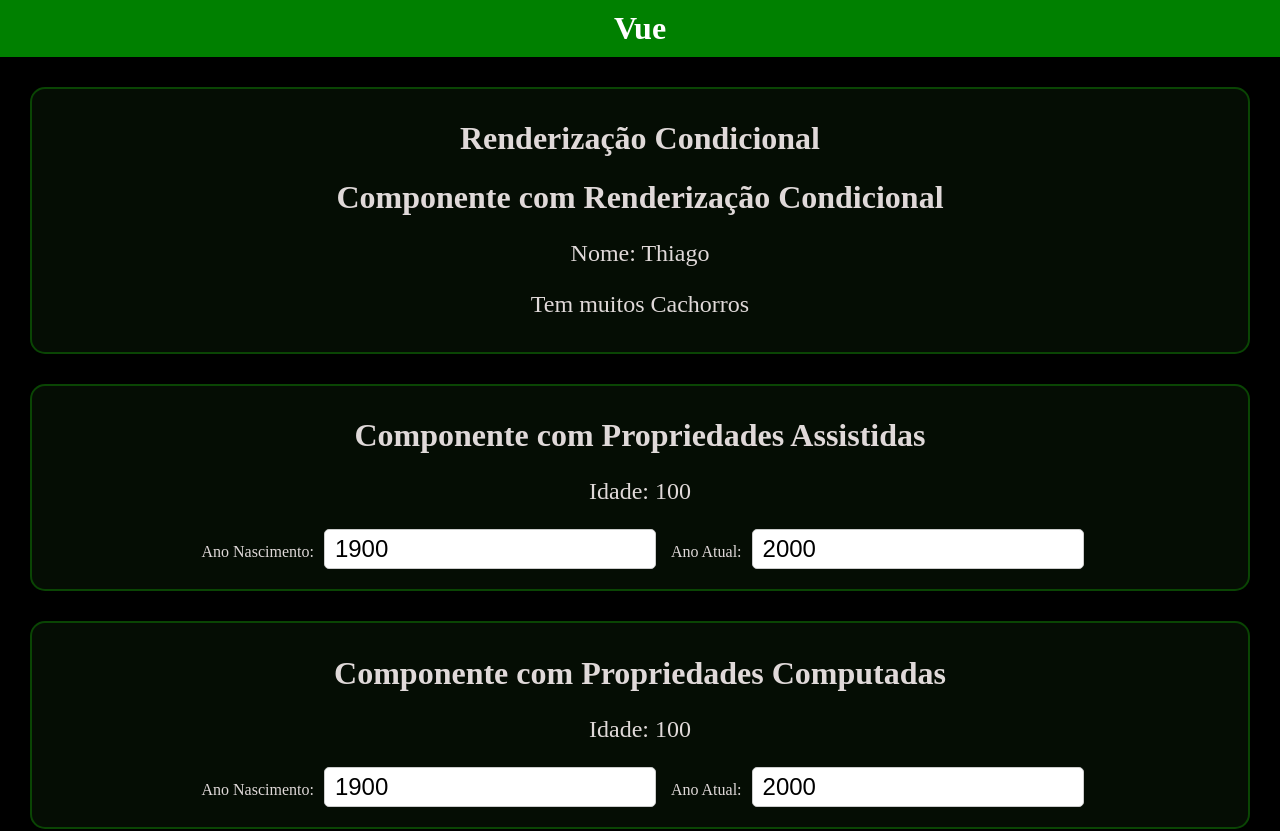
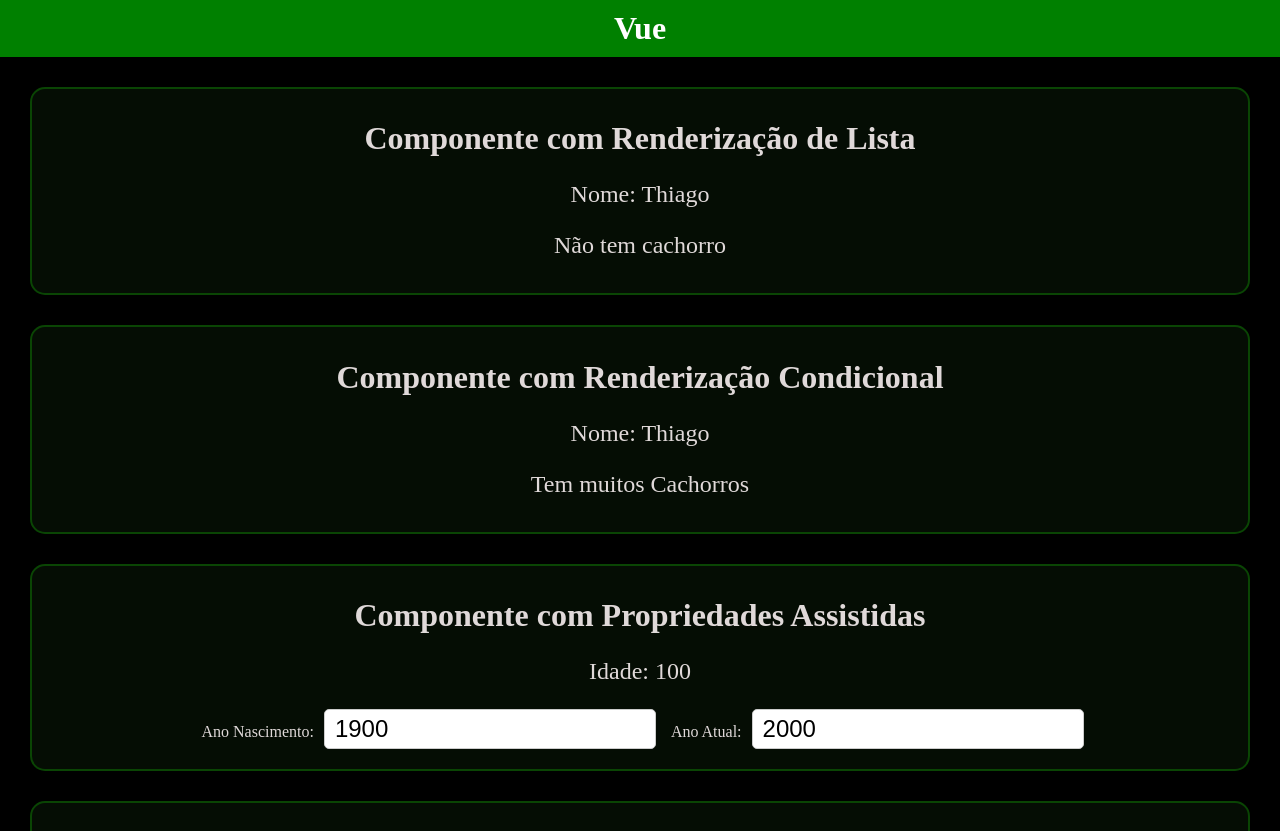
Before and after one commit to zani19/Estudo_VueJS, a Vue app in the folder estudo_vue/: page / in a window 1280 px wide. Shown: the top 831 px of the page. Built offline with nearby package versions, Linux system fonts and the light colour scheme.

Commit message:
feat: renderizacao de listas utilizando v-show

```diff
--- a/estudo_vue/src/App.vue
+++ b/estudo_vue/src/App.vue
@@ -9,10 +9,18 @@
 import PropriedadesAssistidas from "./components/PropriedadesAssistidas.vue";
 import PropriedadesComputadas from "./components/PropriedadesComputadas.vue";
 import RenderizacaoCondicional from "./components/RenderizacaoCondicional.vue";
+import RenderizacaoListas from "./components/RenderizacaoListas.vue";
+
+const cachorrosDoThiago = [
+  { nome: "Rex", idade: 2 },
+  { nome: "Bobby", idade: 3 },
+  { nome: "Lebron", idade: 7 },
+];
 </script>
 
 <template>
   <header>Vue</header>
+  <RenderizacaoListas nome="Thiago" :cachorros="[]"/>
   <RenderizacaoCondicional nome="Thiago" :qtdeCachorros="2"/>
   <PropriedadesAssistidas />
   <PropriedadesComputadas />
--- a/estudo_vue/src/components/RenderizacaoCondicional.vue
+++ b/estudo_vue/src/components/RenderizacaoCondicional.vue
@@ -1,7 +1,5 @@
 <template>
     <div class="componente">
-        <h1>Renderização Condicional</h1>
-        <p v-if="idade >= 18">Maior de Idade</p>
         <h1>Componente com Renderização Condicional</h1>
         <p>Nome: {{ nome }}</p>
         <p v-if="qtdeCachorros===0">Não tem cachorro</p>
--- /dev/null
+++ b/estudo_vue/src/components/RenderizacaoListas.vue
@@ -0,0 +1,32 @@
+<template>
+    <div class="componente">
+        <h1>Componente com Renderização de Lista</h1>
+        <p>Nome: {{ nome }}</p>
+        <p v-show="cachorros.length === 0">Não tem cachorro</p>
+        <ul>
+            <li v-for="cachorro in cachorros">Nome: {{ cachorro.nome }} | Idade: {{ cachorro.idade }}</li>
+        </ul>
+    </div>
+</template>
+
+<script setup>
+import { defineProps } from 'vue';
+
+defineProps ({
+    nome: String,
+    cachorros: Array
+})
+</script>
+
+<style scoped>
+ul{
+    margin: 0px;
+    padding: 0px;
+}
+
+li {
+    list-style: none;
+    text-align: center;
+    font-size: large;
+}
+</style>
```
